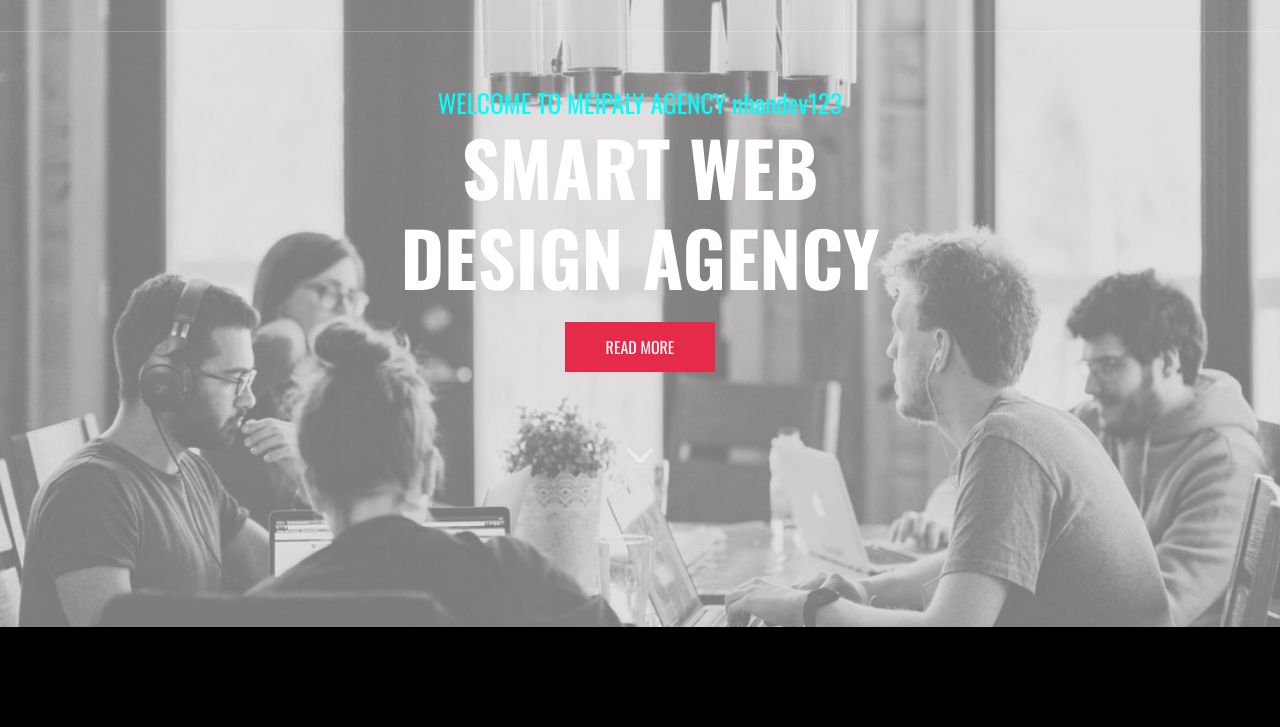
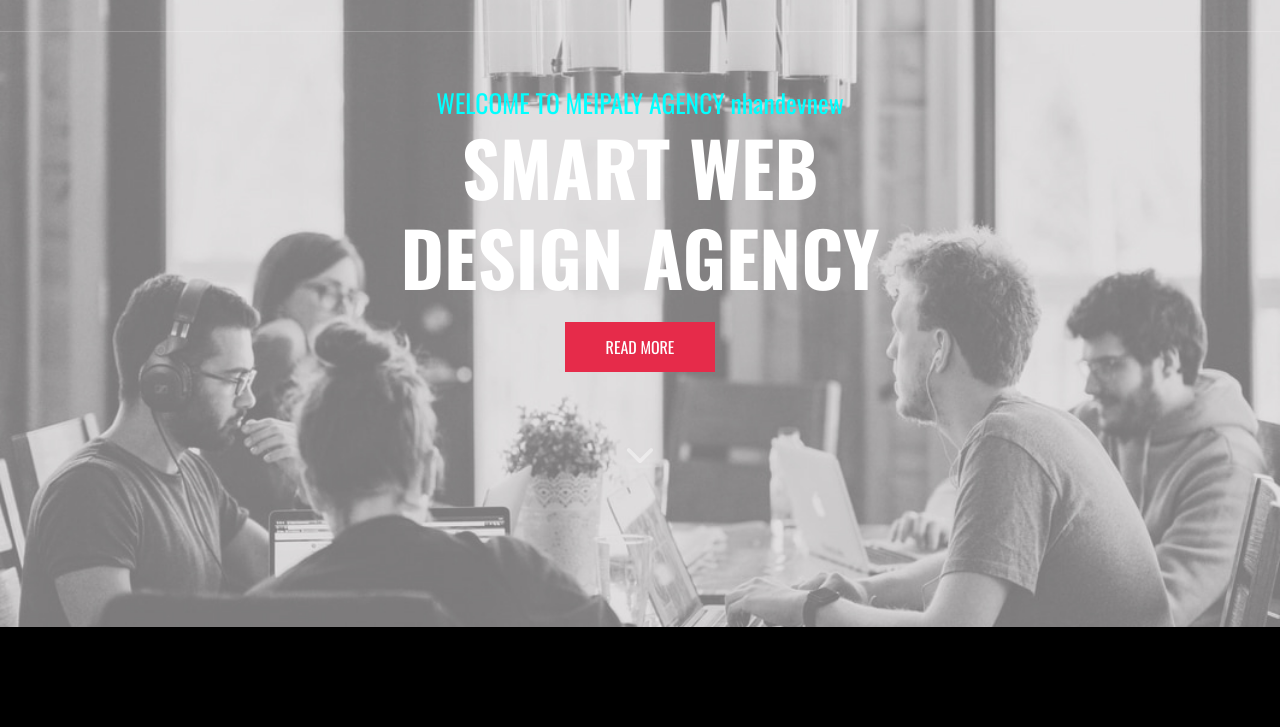
Before and after one commit to ducnhantapdev/BC82_demoGit, a website: page index.html in a window 1280 px wide. Shown: the part 69-796 px from the top of the page. Drawn offline with nearby package versions, Linux system fonts and the light colour scheme; some packages are replaced by stand-ins of ours; a script that the page names is missing.

Commit message:
nhandevnew

```diff
--- a/index.html
+++ b/index.html
@@ -62,7 +62,7 @@
         <section id="wrapper__welcome">
             <div class="wrapper__welcome">
                 <div class="welcome__content">
-                    <h1 style="color:aqua">WELCOME TO MEIPALY AGENCY nhandev123</h1>
+                    <h1 style="color:aqua">WELCOME TO MEIPALY AGENCY nhandevnew</h1>
                     <p class="p__first">SMART WEB </p>
                     <P class="p__second">DESIGN AGENCY</P>
                     <p class="p__third">READ MORE</p>
```
